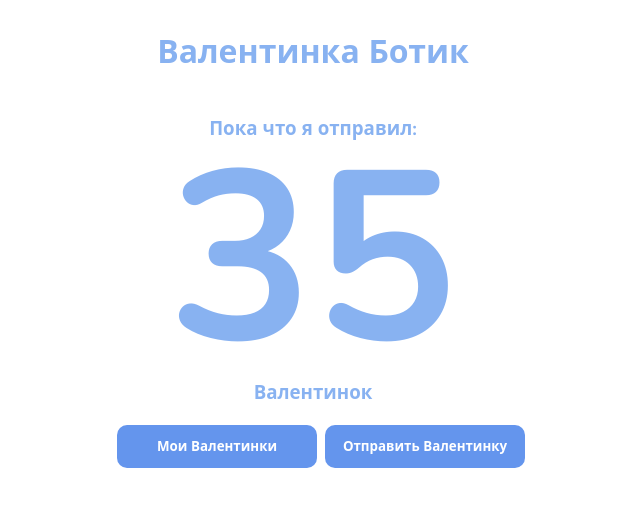
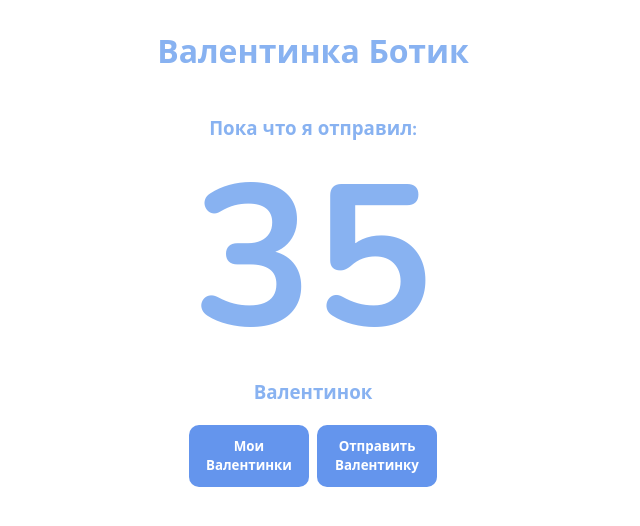
Before and after one commit to Splatjov/ValentinkaBotFrontend, a SvelteKit app: page / in a window 1280 px wide. Shown: the top 526 px of the page, without its empty margins (327-967 px from the left). Built offline with nearby package versions, Linux system fonts and the light colour scheme.

Commit message:
changed styles properties 2

```diff
--- a/src/routes/send_valentine/+page.svelte
+++ b/src/routes/send_valentine/+page.svelte
@@ -21,6 +21,7 @@
 
 
 
+
 <style>
     @import "../styles.css";
 </style>
--- a/src/routes/styles.css
+++ b/src/routes/styles.css
@@ -8,7 +8,7 @@ button {
     padding: 1.5vh;
     border-radius: 10px;
     border: none;
-    width: 25vh;
+    width: 15dvh;
     transition-duration: 0.1s;
 
 }
@@ -19,7 +19,7 @@ button:active {
 }
 
 #glupi {
-    width: 100vw;
+    width: 100%;
     display: flex;
     justify-content: center;
     gap: 1vh;
@@ -39,7 +39,7 @@ button:active {
     font-family: "Nunito", "system-ui";
     font-weight: 700;
     color: #88b2f1;
-    font-size: 30vh;
+    font-size: 25vh;
     margin: 0;
     letter-spacing: 0;
     line-height: 25vh;
```
